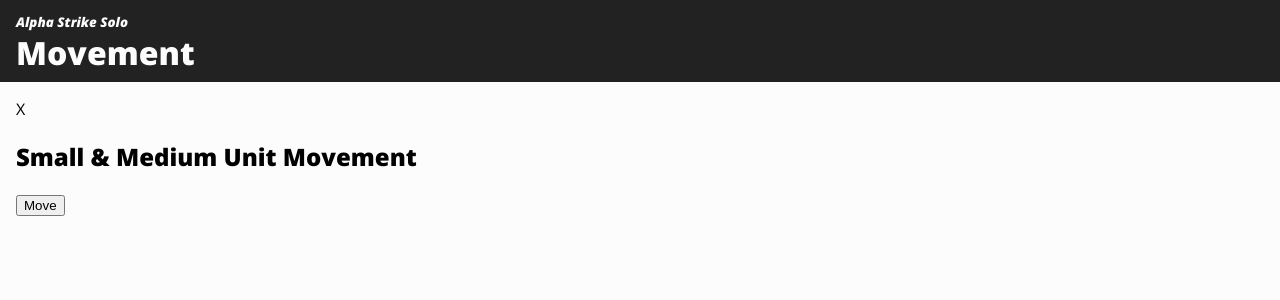
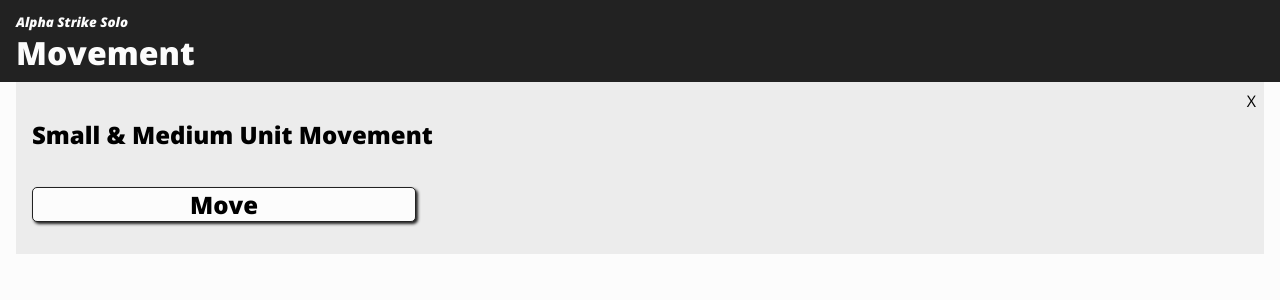
Before and after one commit to johnnycricket/alpha-strike-solo, a React (Create React App) app: page /movement in a window 1280 px wide. Both pictures are taken after a click on the button "Small - Medium Unit". Shown: the top 300 px of the page. Built offline with nearby package versions, Linux system fonts and the light colour scheme.

Commit message:
more styling of the movement.

```diff
--- a/src/components/orderContainer/OrderContainer.tsx
+++ b/src/components/orderContainer/OrderContainer.tsx
@@ -25,9 +25,9 @@
     }
 
     return (
-        <div>
+        <div className='ordercontainer'>
             <h2>{props.orderTitle}</h2>
-            <button onClick={() => rollInstruction()}>Move</button>
+            <button className="button" onClick={() => rollInstruction()}>Move</button>
             <section>
                 {currOrder.instruction &&
                     <div>
@@ -35,7 +35,10 @@
                         <p data-testid="instruction-p">{currOrder.instruction}</p>
                     </div>}
                 {currOrder.index > 0 && currOrder.shift !== 'o' &&
-                    <button data-testid="shift-button" onClick={() => shiftOrder()}>This order doesn't work. Try another.</button>}
+                   <span>
+                        <sub>If that doesn’t work, there’s an:</sub>
+                        <button data-testid="shift-button" className="button" onClick={() => shiftOrder()}>Alternate Option</button>
+                   </span>}
             </section>
         </div>
     )
--- a/src/routes/Movement.tsx
+++ b/src/routes/Movement.tsx
@@ -69,25 +69,25 @@
                 )}
 
                 {showSM &&
-                    <div>
+                    <div className="overlay">
                         <span className="closeIcon" onClick={() => updateStage()}>X</span>
                         <OrderContainer orderType={LightMediumMovement} orderTitle={"Small & Medium Unit Movement"}/>
                     </div>
                 }
                 {showHA &&
-                    <div>
+                    <div className="overlay">
                         <span className="closeIcon" onClick={() => updateStage()}>X</span>
                         <OrderContainer orderType={HeavyAssaultMovementType} orderTitle={"Heavy & Assault Unit Movement"}/>
                     </div>
                 }
                 {showMS &&
-                    <div>
+                    <div className="overlay">
                         <span className="closeIcon" onClick={() => updateStage()}>X</span>
                         <OrderContainer orderType={MissileSniperMovementType} orderTitle={"Missile & Sniper Unit Movement"}/>
                     </div>
                 }
                 {showMelee &&
-                    <div>
+                    <div className="overlay">
                         <span className="closeIcon" onClick={() => updateStage()}>X</span>
                         <OrderContainer orderType={MeleeMovementType} orderTitle={'Melee Unit Movement'}/>
                     </div>}
--- a/src/scss/components/button.scss
+++ b/src/scss/components/button.scss
@@ -6,4 +6,7 @@
     font-size: 1.5rem;
     font-weight: 800;
     font-family: $font-stack;
+    padding: 0 1rem;
+    width: 16em;
+    margin: 1rem 0;
 }
--- a/src/scss/movement.scss
+++ b/src/scss/movement.scss
@@ -1,9 +1,27 @@
 .movement {
     .content {
-        margin: 1rem;
+        display: flex;
+        margin: 0 1rem;
         p {
             font-weight: 800;
             font-style: italic;
         }
+
+        .overlay {
+            background-color: $grey;
+            width: 100%;
+            height: 100%;
+
+            .closeIcon {
+                position: absolute;
+                right: 1.5rem;
+                cursor: pointer;
+                padding-top: 0.5rem;
+            }
+
+            .ordercontainer {
+                padding: 1rem;
+            }
+        }
     }
 }
```
Also changed, not shown: src/resources/closebutton.svg (added).
